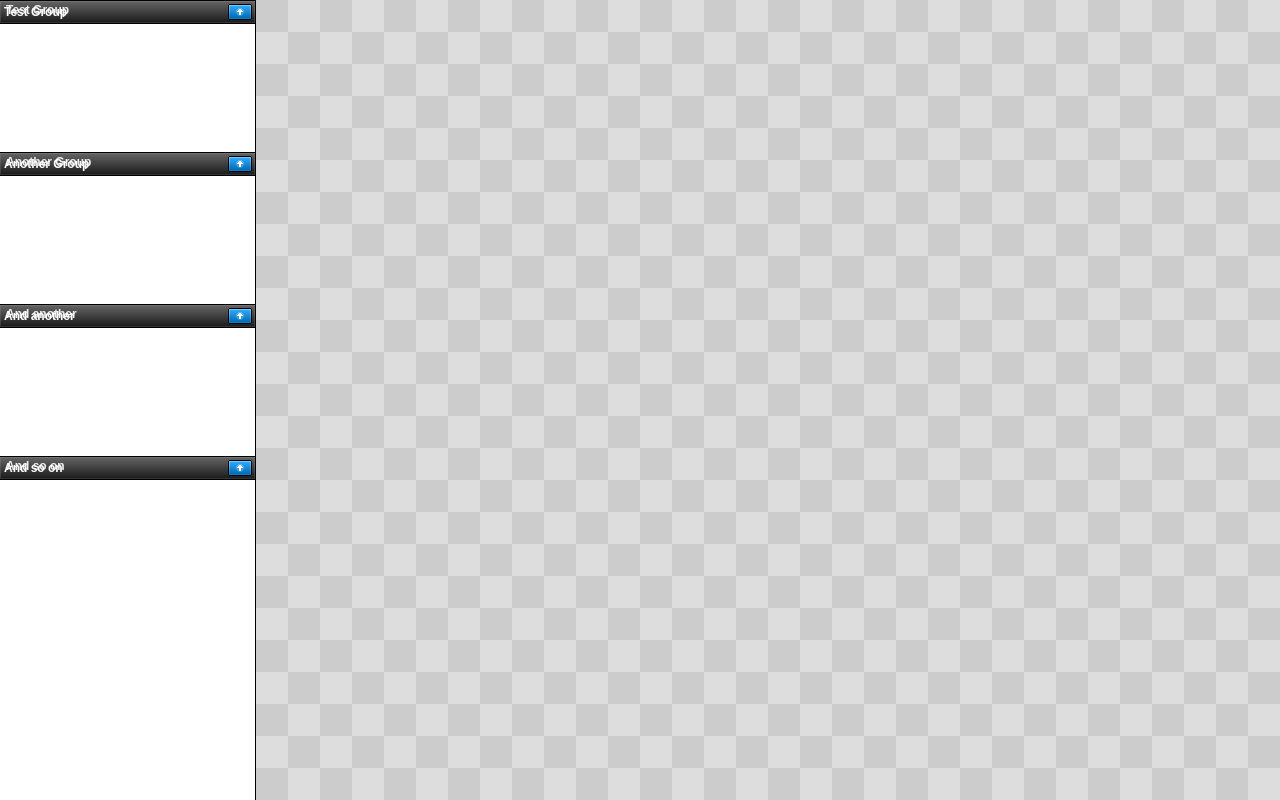
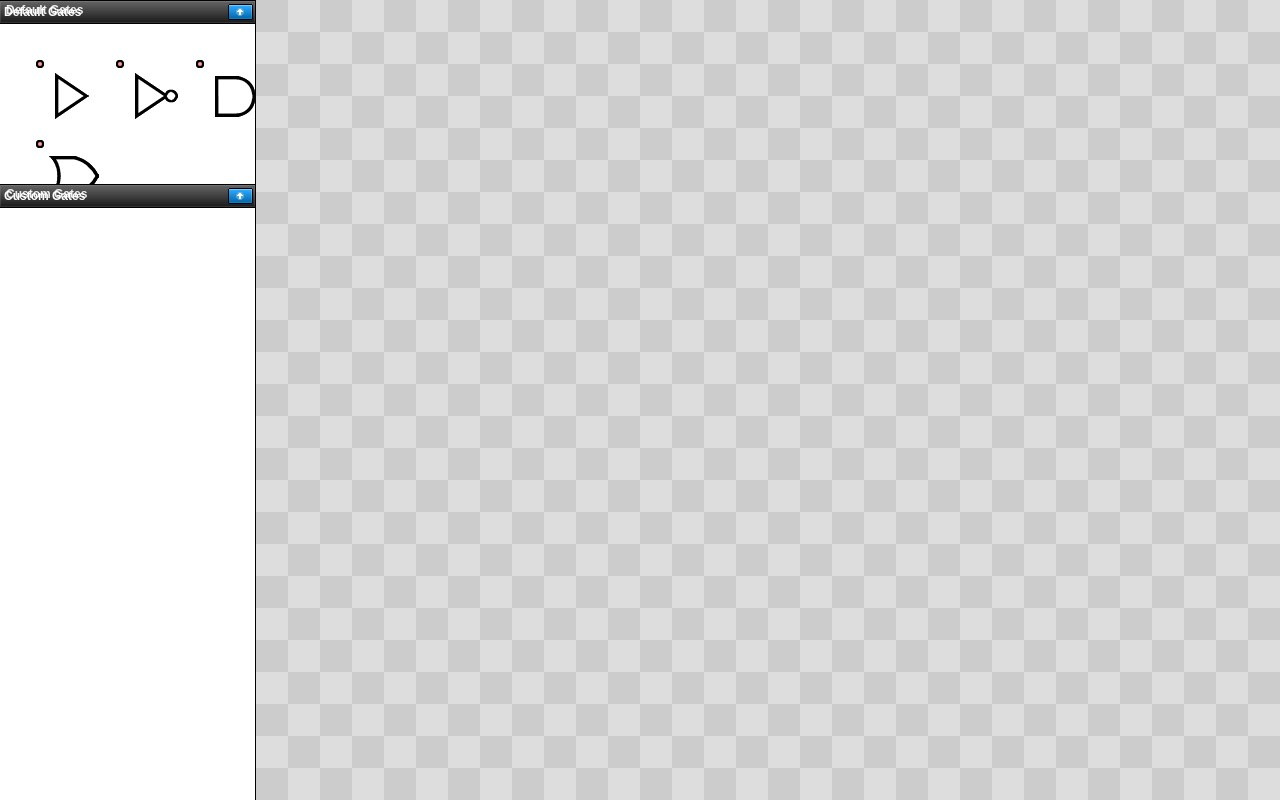
Before and after one commit to Metapyziks/Logic-Sim, a plain HTML site: page index.html in a window 1280 px wide. Drawn offline with Linux system fonts and the light colour scheme.

Commit message:
Gates can now be dragged and dropped into the simulation

```diff
--- a/index.html
+++ b/index.html
@@ -17,6 +17,8 @@
 			}
 		</style>
 		<script type="text/javascript" src="scripts/tools.js" ></script>
+		<script type="text/javascript" src="scripts/button.js" ></script>
+		<script type="text/javascript" src="scripts/gate.js" ></script>
 		<script type="text/javascript" src="scripts/toolbar.js" ></script>
 		<script type="text/javascript" src="scripts/main.js" ></script>
 	</head>
--- /dev/null
+++ b/scripts/button.js
@@ -0,0 +1,66 @@
+Button = new Object();
+Button.images = new Object();
+Button.images.small = new Object();
+Button.images.small.up = new Object();
+Button.images.small.up.left = images.load( "images/btnsmallleft.png" );
+Button.images.small.up.mid = images.load( "images/btnsmallmid.png" );
+Button.images.small.up.right = images.load( "images/btnsmallright.png" );
+Button.images.small.over = new Object();
+Button.images.small.over.left = images.load( "images/btnsmallleftover.png" );
+Button.images.small.over.mid = images.load( "images/btnsmallmidover.png" );
+Button.images.small.over.right = images.load( "images/btnsmallrightover.png" );
+
+Button.Base = function( x, y, width, height, upImages, overImages, contents )
+{
+	this.x = x;
+	this.y = y;
+	this.width = width;
+	this.height = height;
+
+	this.upImages = upImages;
+	this.overImages = overImages;
+
+	this.text  = ( typeof( contents ) == "string" ? contents : "" );
+	this.image = ( typeof( contents ) == "string" ? null : contents );
+
+	this.mouseOver = false;
+
+	this.isPositionOver = function( posX, posY )
+	{
+		return posX >= this.x && posY >= this.y
+			&& posX < this.x + this.width && posY < this.y + this.height;
+	}
+
+	this.mouseMove = function( mouseX, mouseY )
+	{
+		this.mouseOver = this.isPositionOver( mouseX, mouseY );
+	}
+
+	this.render = function( context )
+	{
+		context.translate( this.x, this.y );
+
+		var imgs = this.mouseOver ? this.overImages : this.upImages;
+		context.drawImage( imgs[ 0 ], 0, 0 );
+		context.fillStyle = context.createPattern( imgs[ 1 ], "repeat-x" );
+		context.fillRect( 1, 0, this.width - 2, this.height );
+		context.drawImage( imgs[ 2 ], this.width - 1, 0 );
+
+		if( this.image )
+			context.drawImage( this.image, ( this.width - this.image.width ) / 2,
+				( this.height - this.image.height ) / 2 );
+		else
+		{
+		}
+
+		context.translate( -this.x, -this.y );
+	}
+}
+
+Button.Small = function( x, y, width, contents )
+{
+	this.__proto__ = new Button.Base( x, y, width, 16,
+		[ Button.images.small.up.left, Button.images.small.up.mid, Button.images.small.up.right ],
+		[ Button.images.small.over.left, Button.images.small.over.mid, Button.images.small.over.right ],
+		contents );
+}
--- /dev/null
+++ b/scripts/gate.js
@@ -0,0 +1,218 @@
+SocketFace = new Object();
+
+SocketFace.left 	= "LEFT";
+SocketFace.top 		= "TOP";
+SocketFace.right 	= "RIGHT";
+SocketFace.bottom 	= "BOTTOM";
+
+function SocketInfo( face, offset, label )
+{
+	this.face = face;
+	this.offset = offset;
+	this.label = label;
+
+	this.isLeft 	= this.face == SocketFace.left;
+	this.isTop 		= this.face == SocketFace.top;
+	this.isRight 	= this.face == SocketFace.right;
+	this.isBottom 	= this.face == SocketFace.bottom;
+}
+
+function GateType( name, width, height, inputs, outputs )
+{
+	this.name = name;
+
+	this.width = width;
+	this.height = height;
+
+	this.inputs = inputs;
+	this.outputs = outputs;
+
+	this.func = function( inputs )
+	{
+		return [ false ];
+	}
+
+	this.render = function( context, x, y )
+	{
+		context.strokeStyle = '#000000';
+		context.lineWidth = 2;
+		context.fillStyle = '#9999FF';
+
+		for( var i = 0; i < inputs.length + outputs.length; ++ i )
+		{
+			var inp = ( i < inputs.length ? inputs[ i ] : outputs[ i - inputs.length ] );
+			var startX = ( inp.face == SocketFace.left ) ? -width / 2
+				: ( inp.face == SocketFace.right ) ? width / 2
+				: width * ( inp.offset - 0.5 );
+			var startY = ( inp.face == SocketFace.top ) ? -height / 2
+				: ( inp.face == SocketFace.bottom ) ? height / 2
+				: height * ( inp.offset - 0.5 );
+			var endX = ( inp.face == SocketFace.left ) ? 0
+				: ( inp.face == SocketFace.right ) ? 0
+				: width * ( inp.offset - 0.5 );
+			var endY = ( inp.face == SocketFace.top ) ? 0
+				: ( inp.face == SocketFace.bottom ) ? 0
+				: height * ( inp.offset - 0.5 );
+
+			if( i == inputs.length )
+				context.fillStyle = '#FF9999';
+
+			context.beginPath();
+			context.moveTo( startX + x, startY + y );
+			context.lineTo( endX + x, endY + y );
+			context.stroke();
+			context.closePath();
+			context.beginPath();
+			context.arc( startX + x, startY + y, 3, 0, Math.PI * 2, true );
+			context.fill();
+			context.stroke();
+			context.closePath();
+		}
+	}
+}
+
+function DefaultGate( name, image, inputs, outputs )
+{
+	this.__proto__ = new GateType( name, image.width, image.height, inputs, outputs );
+
+	this.image = image;
+
+	this.render = function( context, x, y )
+	{
+		this.__proto__.render( context, x, y );
+		context.drawImage( this.image, x - this.width / 2, y - this.height / 2 );
+	}
+}
+
+function BufferGate()
+{
+	this.__proto__ = new DefaultGate( "BUF", images.load( "images/buffer.png" ),
+		[
+			new SocketInfo( SocketFace.left, 0.5, "A" )
+		],
+		[
+			new SocketInfo( SocketFace.right, 0.5, "Q" )
+		]
+	);
+
+	this.func = function( inputs )
+	{
+		return [ inputs[ 0 ] ];
+	}
+}
+
+function NotGate()
+{
+	this.__proto__ = new DefaultGate( "NOT", images.load( "images/not.png" ),
+		[
+			new SocketInfo( SocketFace.left, 0.5, "A" )
+		],
+		[
+			new SocketInfo( SocketFace.right, 0.5, "Q" )
+		]
+	);
+
+	this.func = function( inputs )
+	{
+		return [ !inputs[ 0 ] ];
+	}
+}
+
+function AndGate()
+{
+	this.__proto__ = new DefaultGate( "AND", images.load( "images/and.png" ),
+		[
+			new SocketInfo( SocketFace.left, 0.5 - 0.125, "A" ),
+			new SocketInfo( SocketFace.left, 0.5 + 0.125, "B" )
+		],
+		[
+			new SocketInfo( SocketFace.right, 0.5, "Q" )
+		]
+	);
+
+	this.func = function( inputs )
+	{
+		return [ inputs[ 0 ] && inputs[ 1 ] ];
+	}
+}
+
+function OrGate()
+{
+	this.__proto__ = new DefaultGate( "OR", images.load( "images/or.png" ),
+		[
+			new SocketInfo( SocketFace.left, 0.5 - 0.125, "A" ),
+			new SocketInfo( SocketFace.left, 0.5 + 0.125, "B" )
+		],
+		[
+			new SocketInfo( SocketFace.right, 0.5, "Q" )
+		]
+	);
+
+	this.func = function( inputs )
+	{
+		return [ inputs[ 0 ] || inputs[ 1 ] ];
+	}
+}
+
+function Link( gate, output )
+{
+	this.gate = gate;
+	this.output = output;
+}
+
+function Gate( gateType, x, y )
+{
+	var myInputs = new Array();
+	var myOutputs = new Array();
+	var myNextOutputs = new Array();
+	var myInLinks = new Array();
+
+	this.type = gateType;
+
+	this.x = x;
+	this.y = y;
+
+	for( var i = 0; i < this.type.inputs.length; ++i )
+	{
+		myInputs[ i ] = false;
+		myInLinks[ i ] = null;
+	}
+
+	for( var i = 0; i < this.type.outputs.length; ++i )
+		myOutputs[ i ] = false;
+
+	this.linkInput = function( gate, output, input )
+	{
+		var index = this.type.inputs.indexOf( input );
+		myInLinks[ index ] = new Link( gate, output );
+	}
+
+	this.getOutput = function( output )
+	{
+		var index = this.type.outputs.indexOf( output );
+		return myOutputs[ index ];
+	}
+
+	this.step = function()
+	{
+		var inputs = new Array();
+
+		for( var i = 0; i < myInputs.length; ++ i )
+		{
+			var link = myInLinks[ i ];
+			inputs[ i ] = myInLinks[ i ] == null ? false : link.gate.getOutput( link.output );
+		}
+
+		myNextOutputs = this.type.func( inputs );
+	}
+
+	this.commit = function()
+	{
+		myOutputs = myNextOutputs;
+	}
+
+	this.render = function( context )
+	{
+		this.type.render( context, this.x, this.y );
+	}
+}
--- a/scripts/main.js
+++ b/scripts/main.js
@@ -1,43 +1,109 @@
 function LogicSim()
 {
-	this.gridSize = 32;
-	this.gridImage = null;
+	var myIsDragging = false;
+	var myDraggedGate = null;
+
+	var myGridSize = 32;
+	var myGridImage = null;
 
 	this.canvas = null;
 	this.context = null;
 
 	this.toolbar = null;
 
-	this.onInitialize = function()
+	this.mouseX = 0;
+	this.mouseY = 0;
+
+	this.gates = new Array();
+
+	this.initialize = function()
 	{
 		this.canvas = document.getElementById( "canvas" );
 		this.context = this.canvas.getContext( "2d" );
 
 		this.toolbar = new Toolbar();
-		this.toolbar.addGroup( "Test Group" );
-		this.toolbar.addGroup( "Another Group" );
-		this.toolbar.addGroup( "And another" );
-		this.toolbar.addGroup( "And so on" );
+		var def = this.toolbar.addGroup( "Default Gates" );
+		def.addItem( new BufferGate() );
+		def.addItem( new NotGate() );
+		def.addItem( new AndGate() );
+		def.addItem( new OrGate() );
+		var cus = this.toolbar.addGroup( "Custom Gates" );
 
 		this.changeGridSize( 32 );
 
 		this.onResizeCanvas();
 	}
 
-	this.onMouseMove = function( x, y )
+	this.clear = function()
 	{
-
+		this.gates = new Array();
 	}
 
-	this.onClick = function( x, y )
+	this.startDragging = function( gateType )
 	{
+		myIsDragging = true;
+		myDraggedGate = new Gate( gateType, this.mouseX, this.mouseY );
+	}
+
+	this.stopDragging = function()
+	{
+		myIsDragging = false;
+
+		if( this.mouseX >= 256 )
+		{
+			var x = Math.round( this.mouseX / myGridSize ) * myGridSize;
+			var y = Math.round( this.mouseY / myGridSize ) * myGridSize;
+
+			myDraggedGate.x = x;
+			myDraggedGate.y = y;
+
+			this.gates.push( myDraggedGate );
+		}
+
+		myDraggedGate = null;
+	}
+
+	this.mouseMove = function( x, y )
+	{
+		this.mouseX = x;
+		this.mouseY = y;
+
+		this.toolbar.mouseMove( x, y );
+	}
+
+	this.mouseDown = function( x, y )
+	{
+		this.mouseX = x;
+		this.mouseY = y;
+
 		if( x < 256 )
-			this.toolbar.onClick( x, y );
+			this.toolbar.mouseDown( x, y );
+	}
+
+	this.mouseUp = function( x, y )
+	{
+		this.mouseX = x;
+		this.mouseY = y;
+
+		if( myIsDragging )
+			this.stopDragging();
+
+		if( x < 256 )
+			this.toolbar.mouseUp( x, y );
+	}
+
+	this.click = function( x, y )
+	{
+		this.mouseX = x;
+		this.mouseY = y;
+
+		if( x < 256 )
+			this.toolbar.click( x, y );
 	}
 
 	this.changeGridSize = function( size )
 	{
-		this.gridSize = size;
+		myGridSize = size;
 	}
 
 	this.onResizeCanvas = function()
@@ -48,17 +114,27 @@ function LogicSim()
 
 	this.render = function()
 	{
-		for( var x = this.toolbar.width; x < this.canvas.width; x += this.gridSize )
+		for( var x = this.toolbar.width; x < this.canvas.width; x += myGridSize )
 		{
-			for( var y = 0; y < this.canvas.height; y +=  this.gridSize )
+			for( var y = 0; y < this.canvas.height; y +=  myGridSize )
 			{
-				this.context.fillStyle = ( x % ( 2 * this.gridSize ) == y % ( 2 * this.gridSize ) )
+				this.context.fillStyle = ( x % ( 2 * myGridSize ) == y % ( 2 * myGridSize ) )
 					? "#CCCCCC" : "#DDDDDD";
-				this.context.fillRect( x, y, this.gridSize, this.gridSize );
+				this.context.fillRect( x, y, myGridSize, myGridSize );
 			}
 		}
 
 		this.toolbar.render( this.context );
+
+		for( var i = 0; i < this.gates.length; ++ i )
+			this.gates[ i ].render( this.context );
+
+		if( myIsDragging )
+		{
+			myDraggedGate.x = Math.round( this.mouseX / myGridSize ) * myGridSize;
+			myDraggedGate.y = Math.round( this.mouseY / myGridSize ) * myGridSize;
+			myDraggedGate.render( this.context );
+		}
 	}
 
 	this.run = function()
@@ -76,30 +152,41 @@ logicSim = new LogicSim();
 
 window.onload = function()
 {
-	logicSim.onInitialize();
+	logicSim.initialize();
 	logicSim.run();
 }
 
 window.onmousemove = function( e )
 {
 	if( e )
-		logicSim.onMouseMove( e.pageX, e.pageY );
+		logicSim.mouseMove( e.pageX, e.pageY );
 	else
-		logicSim.onMouseMove( window.event.clientX, window.event.clientY );
+		logicSim.mouseMove( window.event.clientX, window.event.clientY );
+}
+
+window.onmousedown = function( e )
+{
+	if( e )
+		logicSim.mouseDown( e.pageX, e.pageY );
+	else
+		logicSim.mouseDown( window.event.clientX, window.event.clientY );
+}
+
+window.onmouseup = function( e )
+{
+	if( e )
+		logicSim.mouseUp( e.pageX, e.pageY );
+	else
+		logicSim.mouseUp( window.event.clientX, window.event.clientY );
 }
 
 window.onclick = function( e )
 {
 	if( e )
-		logicSim.onClick( e.pageX, e.pageY );
+		logicSim.click( e.pageX, e.pageY );
 	else
-		logicSim.onClick( window.event.clientX, window.event.clientY );
+		logicSim.click( window.event.clientX, window.event.clientY );
 }
-
-/*images.onAllLoaded = function()
-{
-	logicSim.render( logicSim.context );
-}*/
 
 function onResizeCanvas()
 {
--- a/scripts/toolbar.js
+++ b/scripts/toolbar.js
@@ -4,9 +4,9 @@ function Toolbar()
 	this.sepimage.end = images.load( "images/sepend.png" );
 	this.sepimage.mid = images.load( "images/sepmid.png" );
 
-	this.btnimage = new Object();
-	this.btnimage.expand = images.load( "images/btndown.png" );
-	this.btnimage.contract = images.load( "images/btnup.png" );
+	this.arrimage = new Object();
+	this.arrimage.down = images.load( "images/arrdown.png" );
+	this.arrimage.up = images.load( "images/arrup.png" );
 
 	this.width = 256;
 	this.isOpen = true;
@@ -28,14 +28,21 @@ function Toolbar()
 		var yPos = 0;
 		for( var i = 0; i < this.groups.length; ++ i )
 		{
-			yPos += this.groups[ i ].render( context, yPos );
+			this.groups[ i ].y = yPos;
+			yPos += this.groups[ i ].render( context );
 		}
 
 		context.fillStyle = "#000000";
 		context.fillRect( this.width - 1, 0, 1, window.innerHeight );
 	}
 
-	this.onClick = function( x, y )
+	this.mouseMove = function( x, y )
+	{
+		for( var i = 0; i < this.groups.length; ++ i )
+			this.groups[ i ].mouseMove( x, y );
+	}
+
+	this.mouseDown = function( x, y )
 	{
 		var yPos = 0;
 		for( var i = 0; i < this.groups.length; ++ i )
@@ -44,7 +51,41 @@ function Toolbar()
 
 			if( y < yPos + height )
 			{
-				this.groups[ i ].onClick( x, y - yPos );
+				this.groups[ i ].mouseDown( x, y );
+				break;
+			}
+
+			yPos += height;
+		}
+	}
+
+	this.mouseUp = function( x, y )
+	{
+		var yPos = 0;
+		for( var i = 0; i < this.groups.length; ++ i )
+		{
+			var height = this.groups[ i ].getInnerHeight() + 24;
+
+			if( y < yPos + height )
+			{
+				this.groups[ i ].mouseUp( x, y );
+				break;
+			}
+
+			yPos += height;
+		}
+	}
+
+	this.click = function( x, y )
+	{
+		var yPos = 0;
+		for( var i = 0; i < this.groups.length; ++ i )
+		{
+			var height = this.groups[ i ].getInnerHeight() + 24;
+
+			if( y < yPos + height )
+			{
+				this.groups[ i ].click( x, y );
 				break;
 			}
 
@@ -60,21 +101,38 @@ function ToolbarGroup( toolbar, name )
 	this.name = name;
 	this.items = new Array();
 
+	this.padding = 16;
+	this.itemSize = 64;
+
+	this.y = 0;
+
 	this.isOpen = true;
-	this.actionTime = new Date().getTime();
+	this.curDelta = 0.0;
+
+	this.openButton = new Button.Small( this.toolbar.width - 28, 0, 24 );
+
+	this.getItemsPerRow = function()
+	{
+		return Math.max( Math.floor( this.toolbar.width / ( this.itemSize + this.padding ) ), 1 );
+	}
 
 	this.getInnerHeight = function()
 	{
-		var openSize = 128;
-		var delay = 500.0;
-		var delta = Math.min( delay, new Date().getTime() - this.actionTime ) / delay;
-		delta *= delta;
+		var rows = Math.ceil( this.items.length / this.getItemsPerRow() );
+		var openSize = rows * ( this.itemSize + this.padding );
+
+		this.curDelta += Math.max( ( 1.0 - this.curDelta ) / 4.0, 1.0 / openSize );
+
+		if( this.curDelta > 1.0 )
+			this.curDelta = 1.0;
+
+		var delta = this.curDelta;
+
 		if( !this.isOpen )
 			delta = 1.0 - delta;
+
 		return Math.round( openSize * delta );
 	}
-
-	this.getIsMouse
 
 	this.addItem = function( item )
 	{
@@ -85,7 +143,7 @@ function ToolbarGroup( toolbar, name )
 	{
 		if( !this.isOpen )
 		{
-			this.actionTime = new Date().getTime();
+			this.curDelta = 0.0;
 			this.isOpen = true;
 		}
 	}
@@ -94,25 +152,57 @@ function ToolbarGroup( toolbar, name )
 	{
 		if( this.isOpen )
 		{
-			this.actionTime = new Date().getTime();
+			this.curDelta = 0.0;
 			this.isOpen = false;
 		}
 	}
 
-	this.onClick = function( x, y )
+	this.mouseMove = function( x, y )
 	{
-		if( y < 24 )
+		this.openButton.mouseMove( x, y );
+	}
+
+	this.mouseDown = function( x, y )
+	{
+		if( this.openButton.isPositionOver( x, y ) )
 		{
 			if( this.isOpen )
 				this.close();
 			else
 				this.open();
 		}
+		else
+		{
+			var ipr = this.getItemsPerRow();
+			for( var i = 0; i < this.items.length; ++i )
+			{
+				var imgX = ( i % ipr ) * ( this.itemSize + this.padding )
+					+ this.padding / 2;
+				var imgY = Math.floor( i / ipr ) * ( this.itemSize + this.padding ) + this.y + 24
+					+ this.padding / 2;
+
+				if( x >= imgX && y >= imgY && x < imgX + this.itemSize && y < imgY + this.itemSize )
+				{
+					logicSim.startDragging( this.items[ i ] );
+					break;
+				}
+			}
+		}
 	}
 
-	this.render = function( context, yPos )
+	this.mouseUp = function( x, y )
 	{
-		context.translate( 0, yPos );
+
+	}
+
+	this.click = function( x, y )
+	{
+
+	}
+
+	this.render = function( context )
+	{
+		context.translate( 0, this.y );
 
 		context.fillStyle = context.createPattern( this.toolbar.sepimage.mid, "repeat-x" );
 		context.fillRect( 1, 0, this.toolbar.width - 2, 24 );
@@ -120,8 +210,13 @@ function ToolbarGroup( toolbar, name )
 		context.drawImage( this.toolbar.sepimage.end, 0, 0 );
 		context.drawImage( this.toolbar.sepimage.end, this.toolbar.width - 2, 0 );
 
-		context.drawImage( this.isOpen ? this.toolbar.btnimage.contract : this.toolbar.btnimage.expand,
-			this.toolbar.width - 28, 4 );
+		context.translate( 0, -this.y );
+
+		this.openButton.y = this.y + 4;
+		this.openButton.image = this.isOpen ? this.toolbar.arrimage.up : this.toolbar.arrimage.down;
+		this.openButton.render( context );
+
+		context.translate( 0, this.y );
 
 		context.fillStyle = "#FFFFFF";
 		context.font = "bold 12px sans-serif";
@@ -133,7 +228,22 @@ function ToolbarGroup( toolbar, name )
 		context.shadowOffsetX = 0;
 		context.shadowOffsetY = 0;
 
-		context.translate( 0, -yPos );
+		context.translate( 0, -this.y );
+
+		if( this.isOpen && this.curDelta > 0.9 )
+		{
+			var ipr = this.getItemsPerRow();
+
+			for( var i = 0; i < this.items.length; ++i )
+			{
+				var imgX = ( i % ipr ) * ( this.itemSize + this.padding )
+					+ ( this.itemSize + this.padding ) / 2;
+				var imgY = Math.floor( i / ipr ) * ( this.itemSize + this.padding ) + this.y + 24
+					+ ( this.itemSize + this.padding ) / 2;
+
+				this.items[ i ].render( context, imgX, imgY );
+			}
+		}
 
 		return 24 + this.getInnerHeight();
 	}
```
Also changed, not shown: images/arrdown.png (added), images/arrup.png (added), images/btndown.png (deleted), images/btnsmallleft.png (added), images/btnsmallleftover.png (added), images/btnsmallmid.png (added), images/btnsmallmidover.png (added), images/btnsmallright.png (added), images/btnsmallrightover.png (added), images/btnup.png (deleted).
